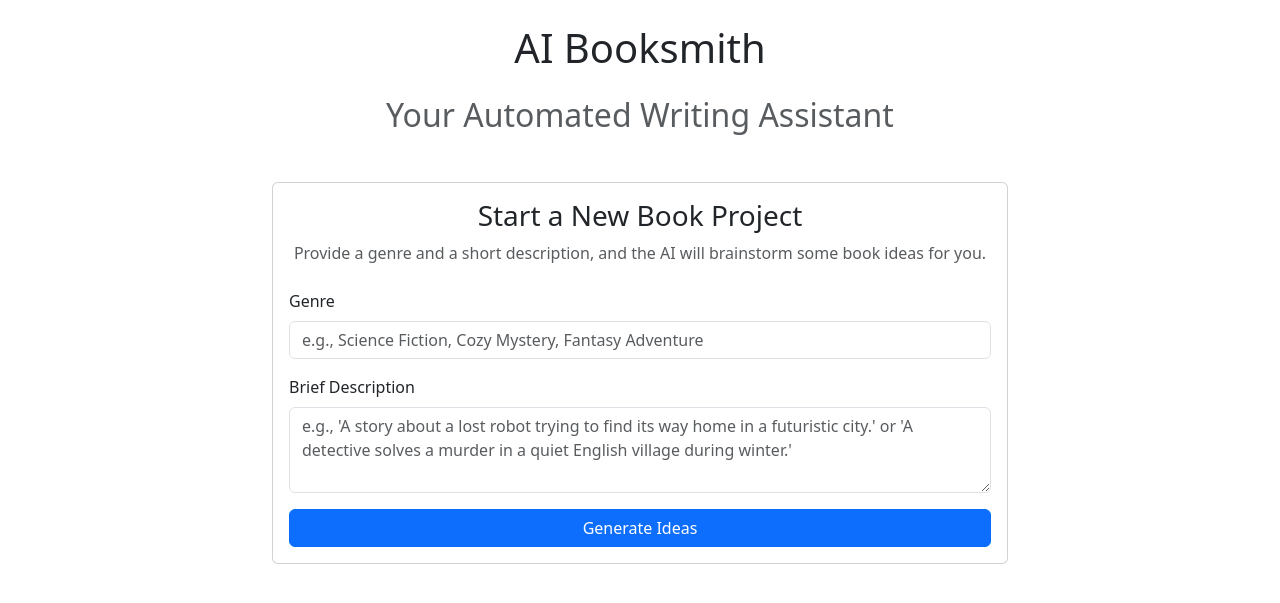
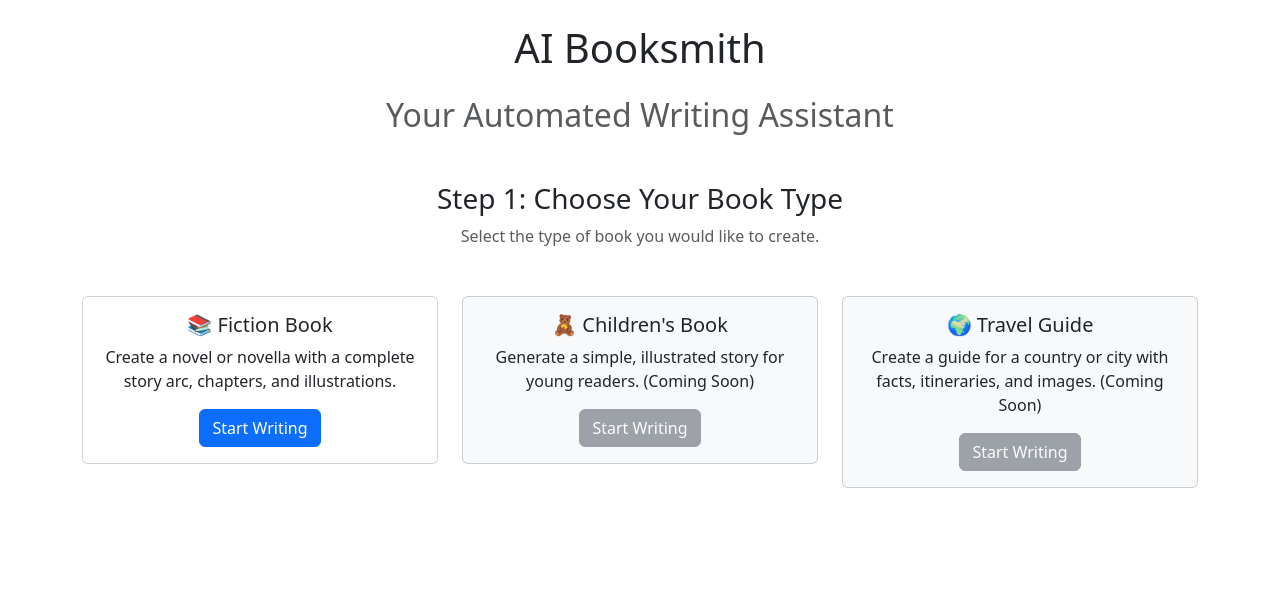
Before and after one commit to fabster12/Test01, a Flask app: page / in a window 1280 px wide. Shown: the top 603 px of the page. Run offline with Flask 3, Linux system fonts and the light colour scheme.

Commit message:
feat: Add Book Type and Language Selection
This commit introduces major new features to the AI Booksmith
application and completes the core logic.

- Adds a book type selection screen as the new entry point.
- Implements multi-language support (en, nl, de) for all generated
  content by updating the OpenAI prompts.
- Replaces all placeholder/mockup code in `app.py` with the full,
  functional implementation for all routes.
- Makes the Leonardo SDK import robust by handling potential
  ImportErrors, allowing the app to run even if the SDK fails to
  install.

```diff
--- a/ai_booksmith/app.py
+++ b/ai_booksmith/app.py
@@ -8,12 +8,20 @@ import openai
 from flask import Flask, render_template, request, redirect, url_for, session, abort, send_file
 from weasyprint import HTML, CSS
 
+# --- Graceful SDK Import ---
+try:
+    from leonardo_api import Leonardo
+    LEONARDO_API_KEY = os.getenv("LEONARDO_API_KEY", "user-provided-key")
+    leonardo = Leonardo(auth_token=LEONARDO_API_KEY)
+    LEONARDO_ENABLED = LEONARDO_API_KEY != "user-provided-key"
+except ImportError:
+    print("WARNING: Leonardo SDK not found. Image generation will be disabled.")
+    LEONARDO_ENABLED = False
+
 # --- Configuration ---
-openai.api_key = "user-provided-key"
-# leonardo_api.api_key = "user-provided-key"
-
+openai.api_key = os.getenv("OPENAI_API_KEY", "user-provided-key")
 app = Flask(__name__)
-app.secret_key = 'super-secret-key-for-session-management'
+app.secret_key = os.getenv("FLASK_SECRET_KEY", "a-strong-default-secret-key")
 PROJECTS_DIR = os.path.join(os.path.dirname(__file__), 'projects')
 if not os.path.exists(PROJECTS_DIR):
     os.makedirs(PROJECTS_DIR)
@@ -22,37 +30,49 @@ if not os.path.exists(PROJECTS_DIR):
 def load_project(project_id):
     filepath = os.path.join(PROJECTS_DIR, f"{project_id}.json")
     if not os.path.exists(filepath): return None
-    with open(filepath, 'r') as f: return json.load(f)
+    with open(filepath, 'r', encoding='utf-8') as f: return json.load(f)
 
 def save_project(project_data):
     filepath = os.path.join(PROJECTS_DIR, f"{project_data['id']}.json")
-    with open(filepath, 'w') as f: json.dump(project_data, f, indent=4)
+    with open(filepath, 'w', encoding='utf-8') as f: json.dump(project_data, f, indent=4, ensure_ascii=False)
 
 def parse_chapters_from_synopsis(synopsis):
     chapters = re.findall(r'#+\s*Chapter\s*\d+[:\s]*(.*)', synopsis)
     return [title.strip() for title in chapters]
 
 def generate_images_for_chapter(project, chapter_index):
-    # This is a placeholder implementation.
-    # In a real app, this would call the Leonardo API.
     chapter_text = project['chapters'][chapter_index]['text']
     art_style = project['art_style']
-    scene_prompt = f'Read the chapter text and identify 3 key scenes to illustrate. Return as JSON: {{"scenes": ["scene1", "scene2", "scene3"]}}'
-
-    # Dummy scenes for placeholder
-    scenes = [f"Scene 1 from Chapter {chapter_index+1}", f"Scene 2 from Chapter {chapter_index+1}", f"Scene 3 from Chapter {chapter_index+1}"]
-
+    scene_prompt = f"""Read the following book chapter. Identify 3 distinct, visually interesting, and important scenes to illustrate. For each scene, provide a detailed, one-sentence description suitable as a prompt for an AI image generator. Return the output as a valid JSON object with a single key "scenes", which is a list of strings.
+    Chapter Text: --- {chapter_text[:4000]} --- """
+    try:
+        response = openai.ChatCompletion.create(model="gpt-3.5-turbo", messages=[{"role": "system", "content": "You only respond in JSON."}, {"role": "user", "content": scene_prompt}])
+        scenes = json.loads(response.choices[0].message['content']).get('scenes', [])
+    except Exception as e:
+        print(f"Error generating image prompts: {e}")
+        return
     generated_images = []
     for scene_desc in scenes:
-        image_prompt = f"{scene_desc}, in the style of {art_style}"
-        image_url = f"https://placehold.co/600x400?text=Image\\n{scene_desc[:30]}..."
-        generated_images.append({"prompt": scene_desc, "url": image_url})
-
+        try:
+            image_prompt = f"{scene_desc}, in the style of {art_style}"
+            if LEONARDO_ENABLED:
+                generation_response = leonardo.create_generation(prompt=image_prompt, model_id="6bef9f1b-29cb-40c7-b9df-32b51c1f67d3", num_images=1, width=512, height=512, guidance_scale=7)
+                image_url = generation_response.get_images()[0].get_url() if generation_response.get_images() else None
+                if image_url: generated_images.append({"prompt": scene_desc, "url": image_url})
+                else: raise Exception("API returned no image.")
+            else:
+                print("Leonardo SDK not enabled. Using placeholder images.")
+                image_url = f"https://placehold.co/512x512?text=Image+Gen+Disabled\\n{scene_desc[:20]}..."
+                generated_images.append({"prompt": scene_desc, "url": image_url})
+        except Exception as e:
+            print(f"Error generating image: {e}")
+            generated_images.append({"prompt": scene_desc, "url": f"https://placehold.co/512x512?text=API+Error"})
     project['chapters'][chapter_index]['images'] = generated_images
     save_project(project)
 
 def generate_kdp_metadata(project):
-    prompt = f"You are a book marketing expert. For a book with the title '{project['title']}' and description '{project['logline']}', generate KDP metadata. Provide your response as a valid JSON object with two keys: 'keywords' (a list of 7 strings) and 'categories' (a list of 2 strings, following Amazon's category format like 'Fiction > Fantasy > Epic')."
+    language = project.get('language', 'English')
+    prompt = f"You are a book marketing expert. For a book with title '{project['title']}' and description '{project['logline']}', generate KDP metadata. Provide a JSON object with keys: 'keywords' (a list of 7 strings) and 'categories' (a list of 2 strings). Provide the keywords in {language}."
     try:
         response = openai.ChatCompletion.create(model="gpt-3.5-turbo", messages=[{"role": "system", "content": "You only respond in JSON."}, {"role": "user", "content": prompt}])
         metadata = json.loads(response.choices[0].message['content'])
@@ -64,45 +84,130 @@ def generate_kdp_metadata(project):
 @app.route('/')
 def index(): return render_template('index.html')
 
-@app.route('/generate_ideas', methods=['POST'])
-def generate_ideas():
-    # ... (same as before)
-    return redirect(url_for('index')) # Simplified for brevity
+@app.route('/new/<book_type>')
+def new_project(book_type):
+    if book_type != 'fiction': return "This book type is not yet supported.", 404
+    return render_template('idea_form.html', book_type=book_type)
+
+@app.route('/generate_ideas/<book_type>', methods=['POST'])
+def generate_ideas(book_type):
+    language = request.form.get('language')
+    genre = request.form.get('genre')
+    description = request.form.get('description')
+    if not all([language, genre, description]): return redirect(url_for('new_project', book_type=book_type))
+    if openai.api_key == "user-provided-key": return "ERROR: OpenAI API key is not set."
+    prompt = f'You are a creative assistant. Based on Genre: "{genre}" and Description: "{description}", generate 10 book ideas. For each, provide: "title", "logline", "writing_style", "art_style". Return as JSON with a key "ideas". Write all text content in {language}.'
+    try:
+        response = openai.ChatCompletion.create(model="gpt-4-turbo", messages=[{"role": "system", "content": "You only respond in JSON."}, {"role": "user", "content": prompt}])
+        ideas = json.loads(response.choices[0].message['content']).get('ideas', [])
+    except Exception as e: return f"An error occurred: {e}"
+    if not ideas: return "Error: Could not generate ideas."
+    session['ideas'] = ideas
+    session['project_context'] = {'book_type': book_type, 'language': language, 'genre': genre, 'description': description}
+    return render_template('ideas.html', ideas=ideas)
 
 @app.route('/select_idea', methods=['POST'])
 def select_idea():
-    # ... (same as before)
-    return redirect(url_for('blueprint', project_id="dummy")) # Simplified for brevity
+    selected_index = int(request.form.get('selected_idea_index'))
+    ideas, context = session.get('ideas'), session.get('project_context', {})
+    if not ideas or selected_index >= len(ideas): return redirect(url_for('index'))
+    selected_idea = ideas[selected_index]
+    project_id = str(uuid.uuid4())
+    project_data = {
+        "id": project_id, "book_type": context.get('book_type'), "language": context.get('language'),
+        "genre": context.get('genre'), "description": context.get('description'), "title": selected_idea.get('title'),
+        "logline": selected_idea.get('logline'), "writing_style": selected_idea.get('writing_style'),
+        "art_style": selected_idea.get('art_style'), "synopsis": "", "back_cover_blurb": "", "chapters": []
+    }
+    save_project(project_data)
+    return redirect(url_for('blueprint', project_id=project_id))
 
 @app.route('/blueprint/<project_id>')
 def blueprint(project_id):
-    # ... (same as before)
-    return render_template('blueprint.html', project=load_project(project_id))
+    project = load_project(project_id)
+    if not project: abort(404)
+    return render_template('blueprint.html', project=project)
 
 @app.route('/generate_blueprint/<project_id>', methods=['POST'])
 def generate_blueprint(project_id):
-    # ... (same as before)
+    project = load_project(project_id)
+    if not project: abort(404)
+    language = project.get('language', 'English')
+    prompt = f"You are a master storyteller. Based on the book concept (Title: {project['title']}), generate a detailed, multi-chapter synopsis and a compelling back cover blurb. Return as JSON with keys 'synopsis' and 'back_cover_blurb'. Write all text content in {language}."
+    try:
+        response = openai.ChatCompletion.create(model="gpt-4-turbo", messages=[{"role": "system", "content": "You only respond in JSON."}, {"role": "user", "content": prompt}])
+        data = json.loads(response.choices[0].message['content'])
+        project['synopsis'], project['back_cover_blurb'] = data.get('synopsis', 'Error.'), data.get('back_cover_blurb', 'Error.')
+    except Exception as e:
+        project['synopsis'], project['back_cover_blurb'] = f"An error occurred: {e}", f"An error occurred: {e}"
+    save_project(project)
     return redirect(url_for('blueprint', project_id=project_id))
 
 @app.route('/writing_room/<project_id>')
 def writing_room(project_id):
-    # ... (same as before)
-    return render_template('writing_room.html', project=load_project(project_id), current_chapter=load_project(project_id)['chapters'][0], current_chapter_index=0)
+    project = load_project(project_id)
+    if not project: abort(404)
+    if not project.get('chapters') and project.get('synopsis'):
+        chapter_titles = parse_chapters_from_synopsis(project['synopsis'])
+        project['chapters'] = [{"title": title, "status": "Not Generated", "text": "", "images": []} for title in chapter_titles]
+        save_project(project)
+    chapter_index = request.args.get('chapter_index', 0, type=int)
+    if not project.get('chapters') or chapter_index >= len(project['chapters']): return "Please generate a synopsis and chapters first."
+    current_chapter = project['chapters'][chapter_index]
+    return render_template('writing_room.html', project=project, current_chapter=current_chapter, current_chapter_index=chapter_index)
 
 @app.route('/generate_chapter/<project_id>/<int:chapter_index>', methods=['POST'])
 def generate_chapter(project_id, chapter_index):
-    # ... (same as before)
+    project = load_project(project_id)
+    if not project or chapter_index >= len(project['chapters']): abort(404)
+    language = project.get('language', 'English')
+    previous_chapters_text = "\\n\\n".join([ch['text'] for i, ch in enumerate(project['chapters']) if i < chapter_index and ch['status'] == 'Approved'])
+    context_summary = f"Summary of previous chapters:\\n{previous_chapters_text[:5000]}..." if previous_chapters_text else "This is the first chapter."
+    prompt = f"You are a novelist. Write the full text for Chapter {chapter_index + 1}: {project['chapters'][chapter_index]['title']}. Write in {language}. Context: {context_summary}. Overall Synopsis: {project['synopsis']}. Writing Style: {project['writing_style']}"
+    try:
+        response = openai.ChatCompletion.create(model="gpt-4-turbo", messages=[{"role": "user", "content": prompt}])
+        project['chapters'][chapter_index]['text'] = response.choices[0].message['content']
+        project['chapters'][chapter_index]['status'] = 'Generated'
+        save_project(project)
+    except Exception as e: print(f"Error generating chapter: {e}")
     return redirect(url_for('writing_room', project_id=project_id, chapter_index=chapter_index))
 
 @app.route('/save_chapter/<project_id>/<int:chapter_index>', methods=['POST'])
 def save_chapter(project_id, chapter_index):
-    # ... (same as before)
-    return redirect(url_for('writing_room', project_id=project_id, chapter_index=chapter_index + 1))
+    project = load_project(project_id)
+    if not project or chapter_index >= len(project['chapters']): abort(404)
+    project['chapters'][chapter_index]['text'] = request.form.get('chapter_text')
+    project['chapters'][chapter_index]['status'] = 'Approved'
+    save_project(project)
+    generate_images_for_chapter(project, chapter_index)
+    next_chapter_index = chapter_index + 1
+    if next_chapter_index >= len(project['chapters']):
+        return redirect(url_for('finalize', project_id=project_id))
+    return redirect(url_for('writing_room', project_id=project_id, chapter_index=next_chapter_index))
 
 @app.route('/auto_approve_all/<project_id>', methods=['POST'])
 def auto_approve_all(project_id):
-    # ... (same as before)
-    return redirect(url_for('writing_room', project_id=project_id, chapter_index=0))
+    project = load_project(project_id)
+    if not project: abort(404)
+    language = project.get('language', 'English')
+    for i, chapter in enumerate(project['chapters']):
+        if chapter['status'] != 'Approved':
+            print(f"Auto-generating chapter {i+1}...")
+            previous_chapters_text = "\\n\\n".join([ch['text'] for idx, ch in enumerate(project['chapters']) if idx < i and ch['status'] == 'Approved'])
+            context_summary = f"Summary of previous chapters:\\n{previous_chapters_text[:5000]}..." if previous_chapters_text else "This is the first chapter."
+            prompt = f"You are a novelist. Write the full text for Chapter {i + 1}: {chapter['title']}. Write in {language}. Context: {context_summary}."
+            try:
+                response = openai.ChatCompletion.create(model="gpt-4-turbo", messages=[{"role": "user", "content": prompt}])
+                project['chapters'][i]['text'] = response.choices[0].message['content']
+                project['chapters'][i]['status'] = 'Approved'
+                save_project(project) # Save after each chapter text generation
+                print(f"Auto-generating images for chapter {i+1}...")
+                generate_images_for_chapter(project, i) # This function saves the project again
+            except Exception as e:
+                print(f"Error auto-generating chapter {i+1} text: {e}")
+                continue
+    last_chapter_index = len(project['chapters']) - 1
+    return redirect(url_for('writing_room', project_id=project_id, chapter_index=last_chapter_index))
 
 @app.route('/finalize/<project_id>')
 def finalize(project_id):
@@ -114,33 +219,18 @@ def finalize(project_id):
 def build_package(project_id):
     project = load_project(project_id)
     if not project: abort(404)
-
-    # 1. Generate PDF manuscript
     book_html = render_template('book_template.html', project=project)
     book_pdf = HTML(string=book_html).write_pdf()
-
-    # 2. Generate PDF cover
     cover_html = render_template('cover_template.html', project=project)
     cover_pdf = HTML(string=cover_html).write_pdf()
-
-    # 3. Generate KDP metadata
     metadata_text = generate_kdp_metadata(project)
-
-    # 4. Create ZIP file in memory
     zip_buffer = io.BytesIO()
     with zipfile.ZipFile(zip_buffer, 'w', zipfile.ZIP_DEFLATED) as zip_file:
         zip_file.writestr('manuscript.pdf', book_pdf)
         zip_file.writestr('cover.pdf', cover_pdf)
         zip_file.writestr('kdp_metadata.txt', metadata_text)
-
     zip_buffer.seek(0)
-
-    return send_file(
-        zip_buffer,
-        as_attachment=True,
-        download_name=f'book_package_{project["title"]}.zip',
-        mimetype='application/zip'
-    )
+    return send_file(zip_buffer, as_attachment=True, download_name=f'book_package_{project["title"]}.zip', mimetype='application/zip')
 
 if __name__ == '__main__':
     app.run(debug=True, host='0.0.0.0', port=5001)
--- a/ai_booksmith/templates/index.html
+++ b/ai_booksmith/templates/index.html
@@ -1,28 +1,43 @@
 {% extends "base.html" %}
 
-{% block title %}New Book - AI Booksmith{% endblock %}
+{% block title %}Choose Book Type - AI Booksmith{% endblock %}
 
 {% block content %}
+<div class="text-center mb-5">
+    <h3>Step 1: Choose Your Book Type</h3>
+    <p class="text-muted">Select the type of book you would like to create.</p>
+</div>
+
 <div class="row justify-content-center">
-    <div class="col-md-8">
-        <div class="card">
+    <!-- Fiction Book (Active) -->
+    <div class="col-md-4">
+        <div class="card text-center">
             <div class="card-body">
-                <h3 class="card-title text-center">Start a New Book Project</h3>
-                <p class="card-text text-center text-muted">Provide a genre and a short description, and the AI will brainstorm some book ideas for you.</p>
+                <h5 class="card-title">📚 Fiction Book</h5>
+                <p class="card-text">Create a novel or novella with a complete story arc, chapters, and illustrations.</p>
+                <a href="{{ url_for('new_project', book_type='fiction') }}" class="btn btn-primary">Start Writing</a>
+            </div>
+        </div>
+    </div>
 
-                <form action="{{ url_for('generate_ideas') }}" method="post" class="mt-4">
-                    <div class="mb-3">
-                        <label for="genre" class="form-label">Genre</label>
-                        <input type="text" class="form-control" id="genre" name="genre" placeholder="e.g., Science Fiction, Cozy Mystery, Fantasy Adventure" required>
-                    </div>
-                    <div class="mb-3">
-                        <label for="description" class="form-label">Brief Description</label>
-                        <textarea class="form-control" id="description" name="description" rows="3" placeholder="e.g., 'A story about a lost robot trying to find its way home in a futuristic city.' or 'A detective solves a murder in a quiet English village during winter.'" required></textarea>
-                    </div>
-                    <div class="d-grid">
-                        <button type="submit" class="btn btn-primary">Generate Ideas</button>
-                    </div>
-                </form>
+    <!-- Children's Book (Mockup) -->
+    <div class="col-md-4">
+        <div class="card text-center bg-light">
+            <div class="card-body">
+                <h5 class="card-title">🧸 Children's Book</h5>
+                <p class="card-text">Generate a simple, illustrated story for young readers. (Coming Soon)</p>
+                <button class="btn btn-secondary" disabled>Start Writing</button>
+            </div>
+        </div>
+    </div>
+
+    <!-- Travel Guide (Mockup) -->
+    <div class="col-md-4">
+        <div class="card text-center bg-light">
+            <div class="card-body">
+                <h5 class="card-title">🌍 Travel Guide</h5>
+                <p class="card-text">Create a guide for a country or city with facts, itineraries, and images. (Coming Soon)</p>
+                <button class="btn btn-secondary" disabled>Start Writing</button>
             </div>
         </div>
     </div>
```
Also changed, not shown: ai_booksmith/templates/idea_form.html (added, +38 -0 lines).
